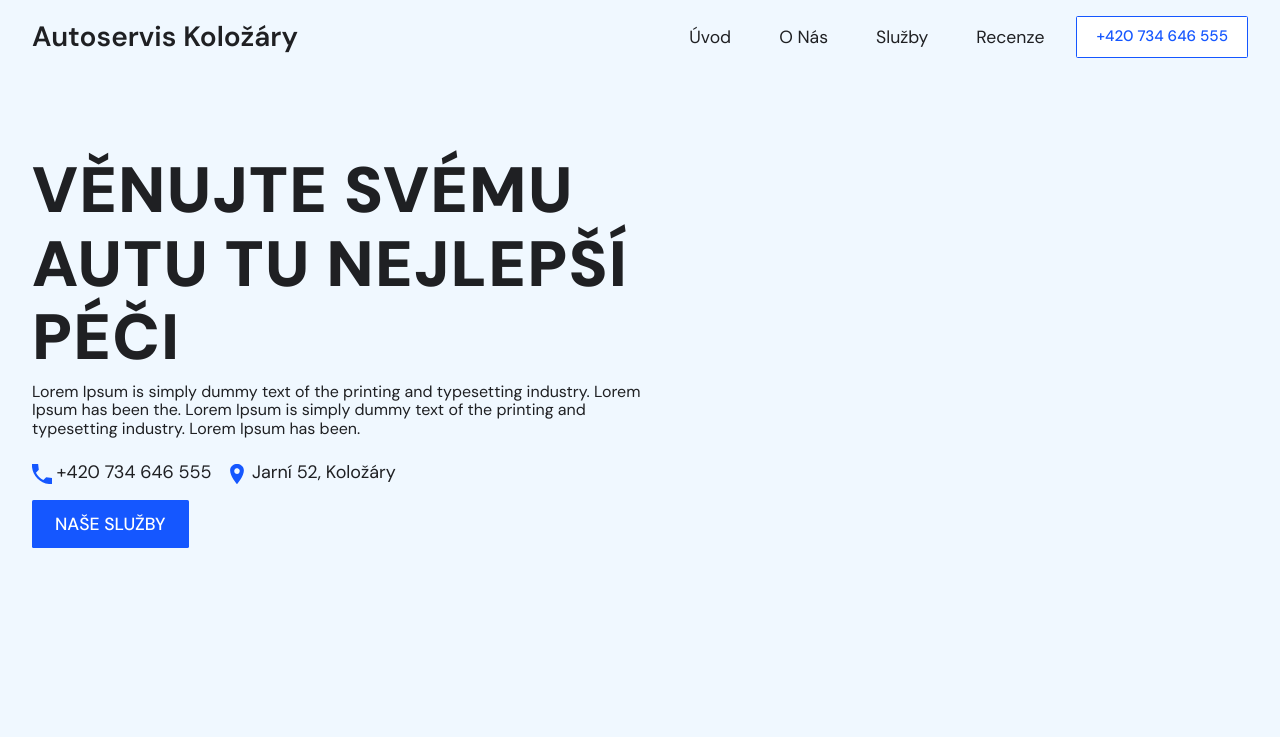
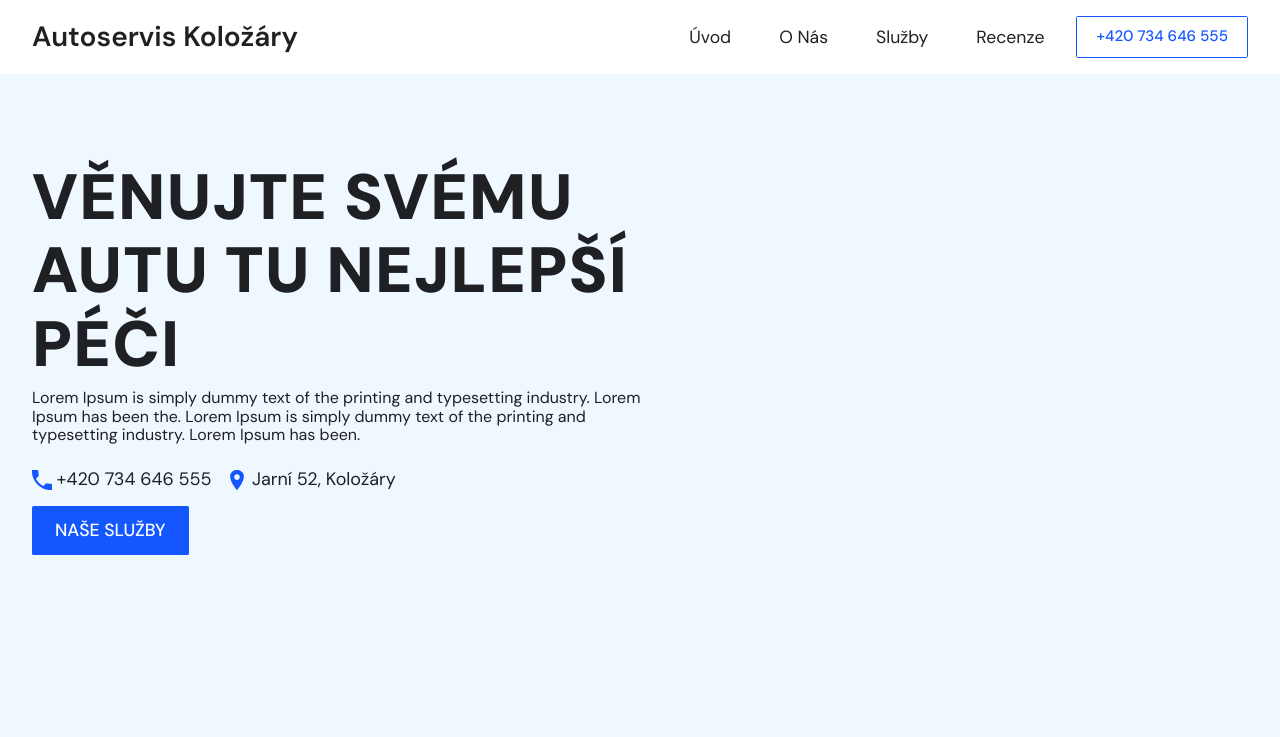
Before and after one commit to VitekDobrovsky/autoservis-3, a website built with Vite: page index.html in a window 1280 px wide. Shown: the top 737 px of the page. Built offline with nearby package versions, Linux system fonts and the light colour scheme; what kursor would draw is missing.

Commit message:
update html structure

```diff
--- a/index.html
+++ b/index.html
@@ -32,6 +32,9 @@
                         href="tel: +420 734 646 555">+420 734 646 555</a></li>
             </menu>
         </nav>
+    </header>
+    <main>
+        <section class="page__hero">
             <div class="page__intro">
                 <h2 class="heading heading--h1 uppercase page__intro-heading">Věnujte svému autu tu nejlepší péči
                 </h2>
@@ -41,7 +44,8 @@
                     industry. Lorem Ipsum has been.
                 </p>
                 <address class="page__intro-contact">
-                <a href="tel: +420734646555" class="text-large"><span class="icon icon--phone">Telefon:</span> +420 734
+                    <a href="tel: +420734646555" class="text-large"><span class="icon icon--phone">Telefon:</span> +420
+                        734
                         646 555</a>
                     <a target="_blank" href="https://maps.app.goo.gl/svhFRayfDQcKf2qp7" class="text-large"><span
                             class="icon icon--location">lokace:</span> Jarní 52, Koložáry</a>
@@ -49,8 +53,7 @@
                 <a href="#services" class="button hide-on-mobile button--big">Naše Služby</a>
                 <a href="tel: +420734646555" class="button mobile-only">Zavolejte Nám!</a>
             </div>
-    </header>
-    <main>
+        </section>
         <svg class="rectangle rectangle--right rectangle--offset-top" width="372" height="158" viewBox="0 0 372 158"
             fill="none" xmlns="http://www.w3.org/2000/svg">
             <path d="M51 94H372V158H63C56.3726 158 51 152.627 51 146V94Z" fill="#1F2023" />
--- a/src/styles/main.css
+++ b/src/styles/main.css
@@ -51,21 +51,23 @@
 }
 
 @layer design {
-  .page__header {
+  .page__hero {
     padding: 0 var(--mobile-padding, 1rem);
     /* background-image: image-set(url(/images/hero/header-image.webp) type("image/webp"), url(/images/hero/header-image.png) type("image/png")); */
     background-color: aliceblue;
     background-size: cover;
     background-position: top left;
-    height: 780px;
+    height: 750px;
   }
 
   /* navbar */
+  .page__header {
+    padding: 1rem var(--mobile-padding, 1rem);
+  }
   .page__navbar {
     display: flex;
     justify-content: space-between;
     align-items: center;
-    padding: 1rem 0;
   }
   .page__navbar-logo {
     position: relative;
@@ -108,7 +110,7 @@
 
   /* intro */
   .page__intro {
-    margin-top: 5rem;
+    padding-top: 5rem;
   }
   .page__intro-heading {
     max-width: 11em;
@@ -218,6 +220,9 @@
   /* tablet */
   @media (min-width: 824px) {
     .page__header {
+      padding: 1rem var(--desktop-padding, 2rem);
+    }
+    .page__hero {
       padding: 0 var(--desktop-padding, 2rem);
     }
     .page__navbar,
```
Lines whose indentation alone changed are shown as unchanged.
